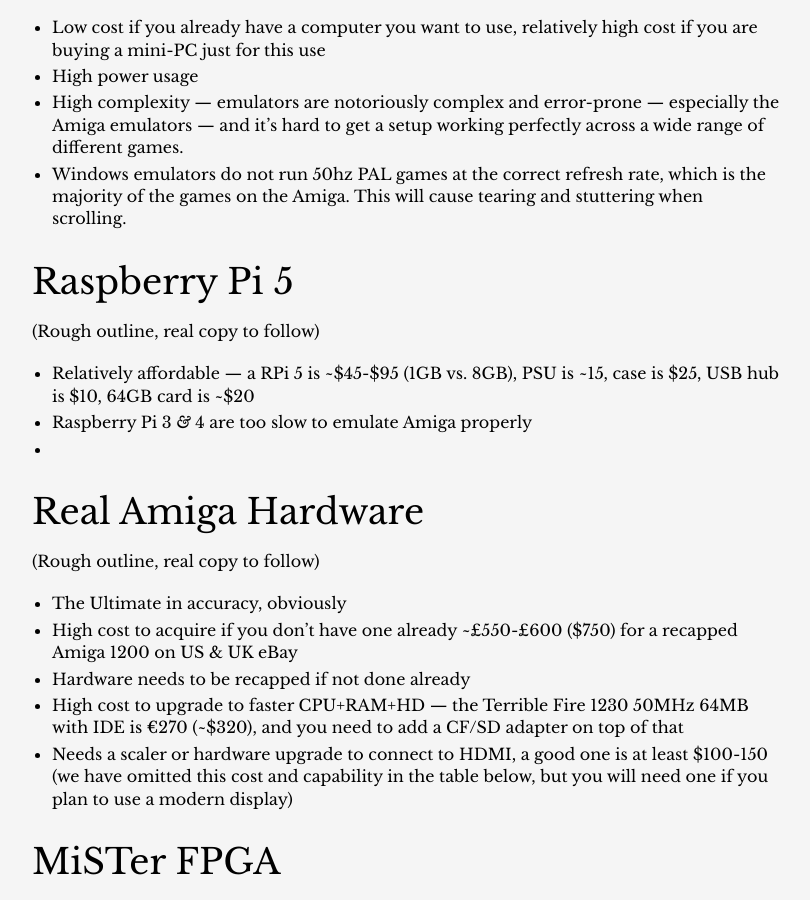
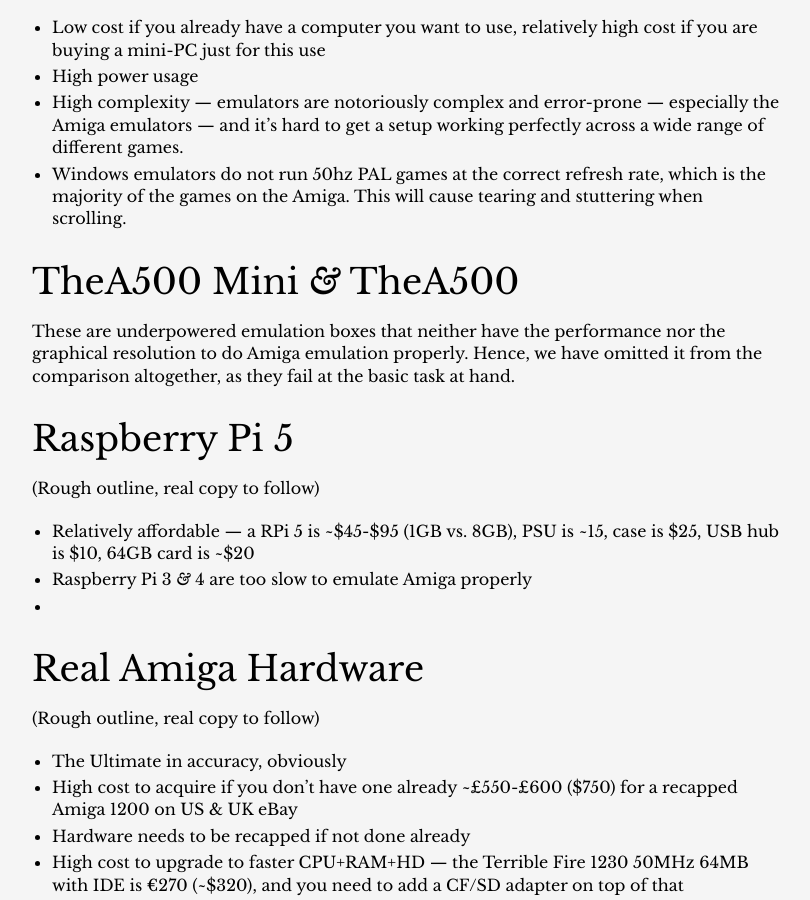
Before and after one commit to amigavision/amigavision.github.io, a Jekyll site: the page built from best.md, in a window 1280 px wide and 900 px high, scrolled down 439 px. Shown: the whole window, without its empty margins (233-1043 px from the left). Built offline with Jekyll 4.4.1, drawn with Linux system fonts in a browser that asks for light colours.

Commit message:
Remember to mention TheA500 Mini

```diff
--- a/best.md
+++ b/best.md
@@ -13,6 +13,10 @@
 * High power usage
 * High complexity — emulators are notoriously complex and error-prone — especially the Amiga emulators — and it’s hard to get a setup working perfectly across a wide range of different games.
 * Windows emulators do not run 50hz PAL games at the correct refresh rate, which is the majority of the games on the Amiga. This will cause tearing and stuttering when scrolling.
+
+## TheA500 Mini *&* TheA500
+
+These are underpowered emulation boxes that neither have the performance nor the graphical resolution to do Amiga emulation properly. Hence, we have omitted it from the comparison altogether, as they fail at the basic task at hand.
 
 ## Raspberry Pi 5
 
```
